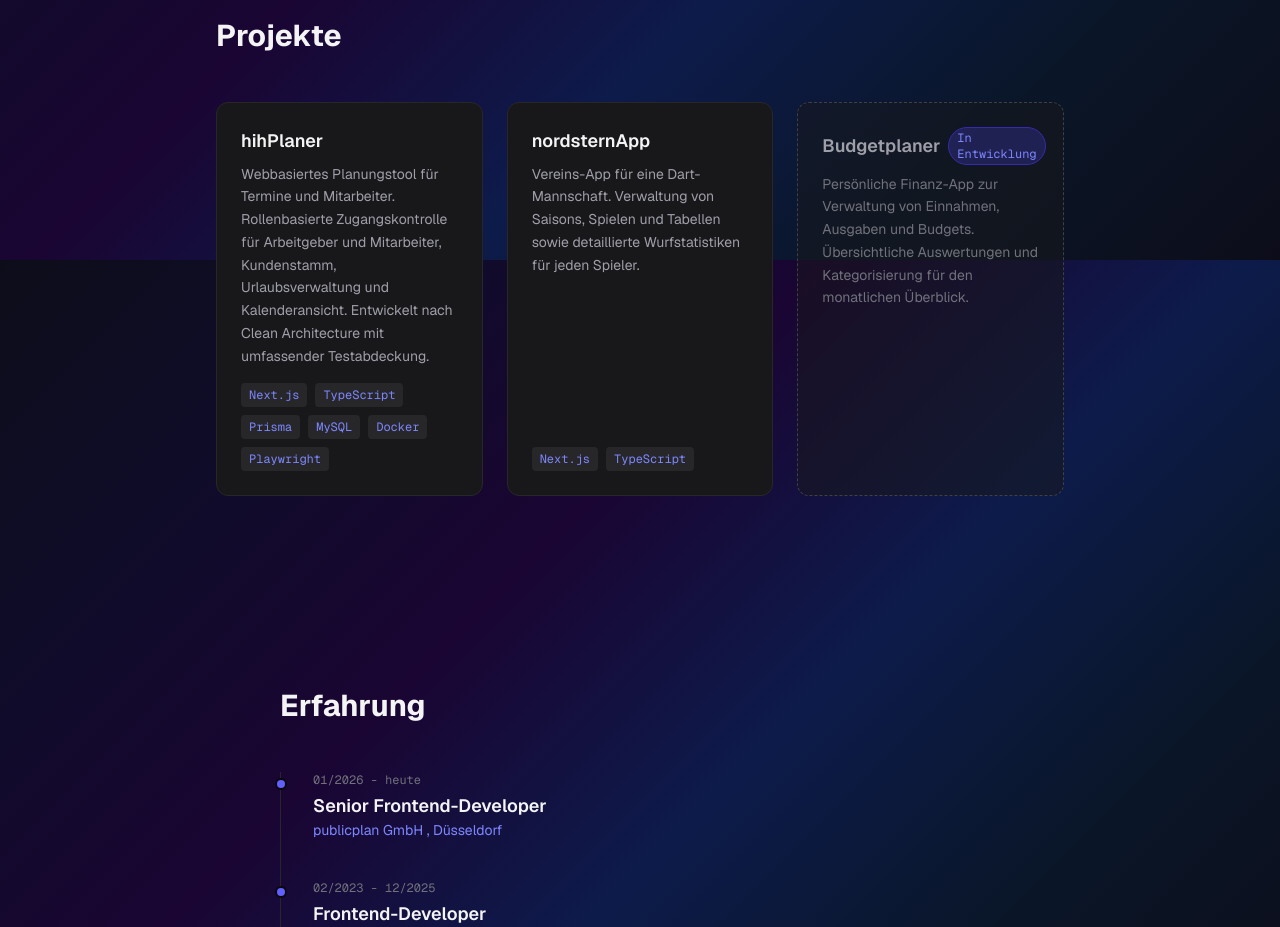
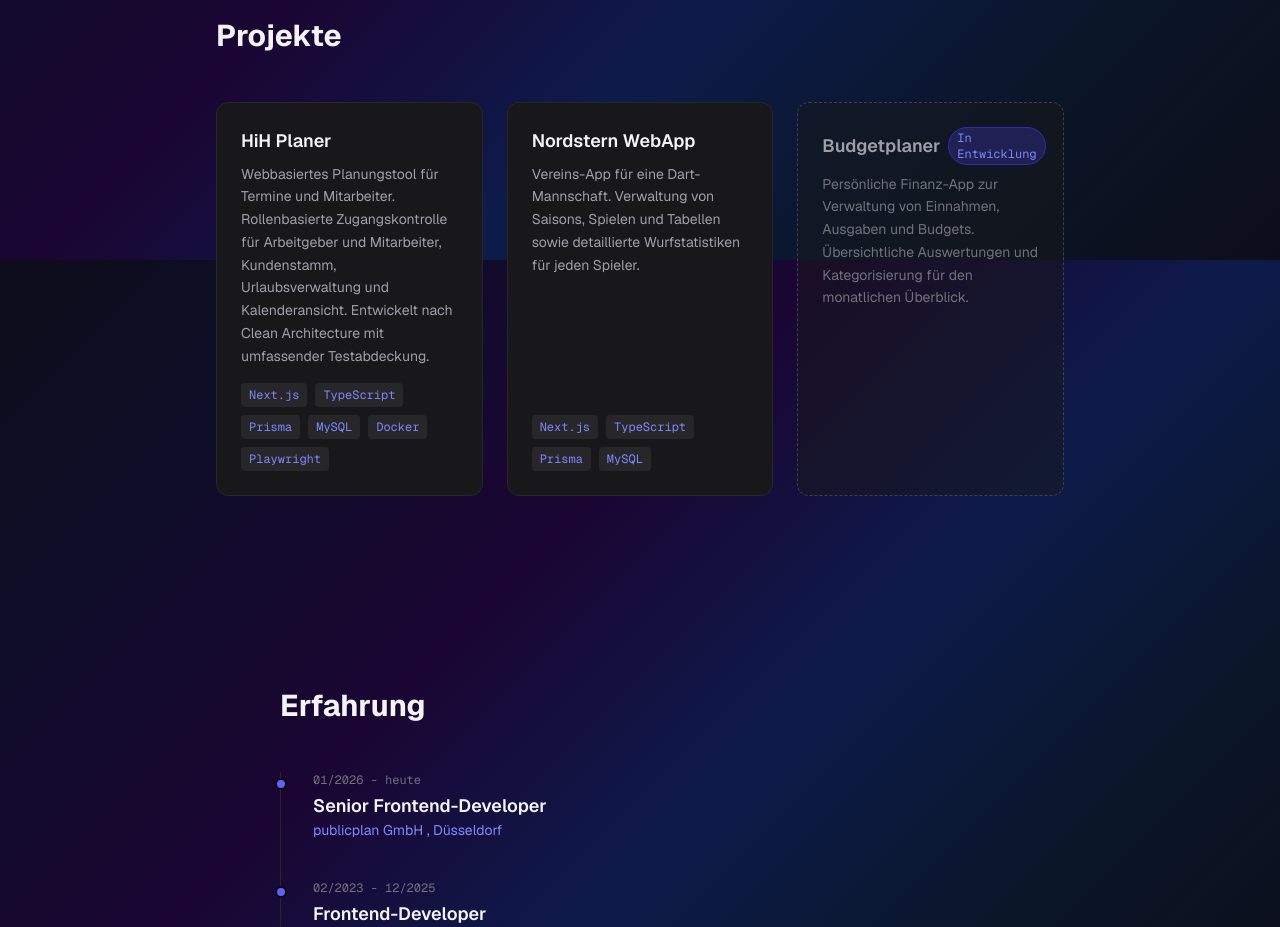
Before and after one commit to ch4oSj0k3r/sn-folio, a Next.js app: page / in a window 1280 px wide. Shown: the part 2140-3067 px from the top of the page. Built offline with nearby package versions, Linux system fonts and the light colour scheme.

Commit message:
fix: update project titles and add missing tags for nordsternApp

```diff
--- a/src/components/sections/Projects.tsx
+++ b/src/components/sections/Projects.tsx
@@ -2,7 +2,7 @@ import FadeIn from '@/components/FadeIn';
 
 const projects = [
     {
-        title: 'hihPlaner',
+        title: 'HiH Planer',
         description:
             'Webbasiertes Planungstool für Termine und Mitarbeiter. Rollenbasierte Zugangskontrolle für Arbeitgeber und Mitarbeiter, Kundenstamm, Urlaubsverwaltung und Kalenderansicht. Entwickelt nach Clean Architecture mit umfassender Testabdeckung.',
         tags: ['Next.js', 'TypeScript', 'Prisma', 'MySQL', 'Docker', 'Playwright'],
@@ -10,10 +10,10 @@ const projects = [
         wip: false,
     },
     {
-        title: 'nordsternApp',
+        title: 'Nordstern WebApp',
         description:
             'Vereins-App für eine Dart-Mannschaft. Verwaltung von Saisons, Spielen und Tabellen sowie detaillierte Wurfstatistiken für jeden Spieler.',
-        tags: ['Next.js', 'TypeScript'],
+        tags: ['Next.js', 'TypeScript', 'Prisma', 'MySQL'],
         href: 'https://github.com/ch4oSj0k3r/nordsternApp',
         wip: false,
     },
```
